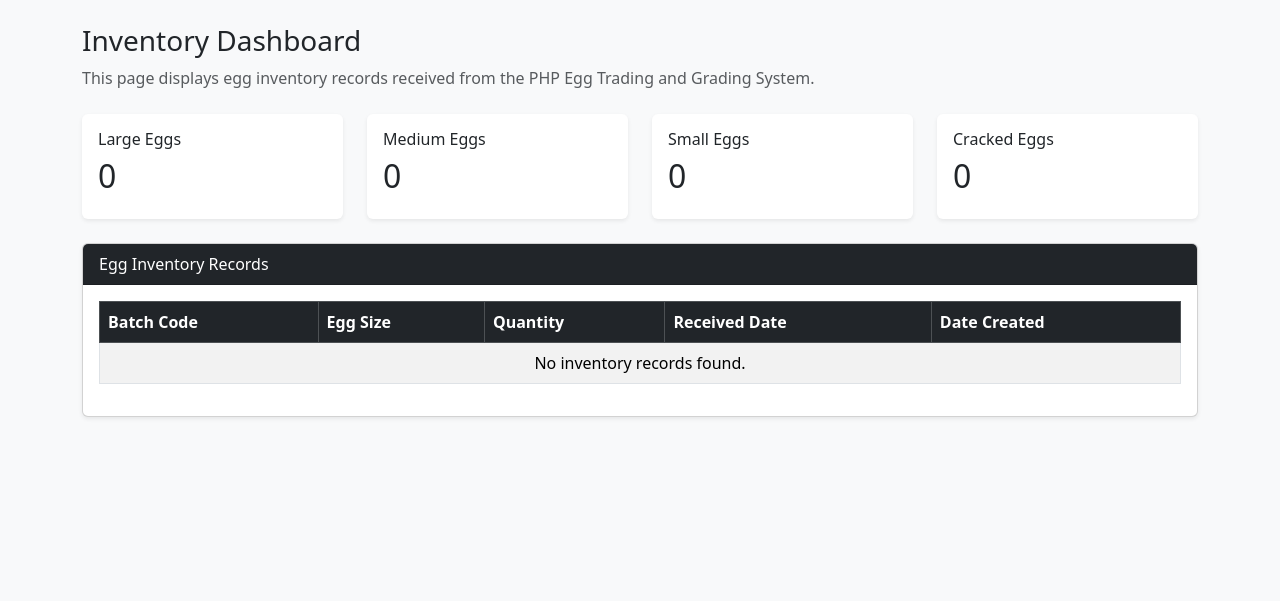
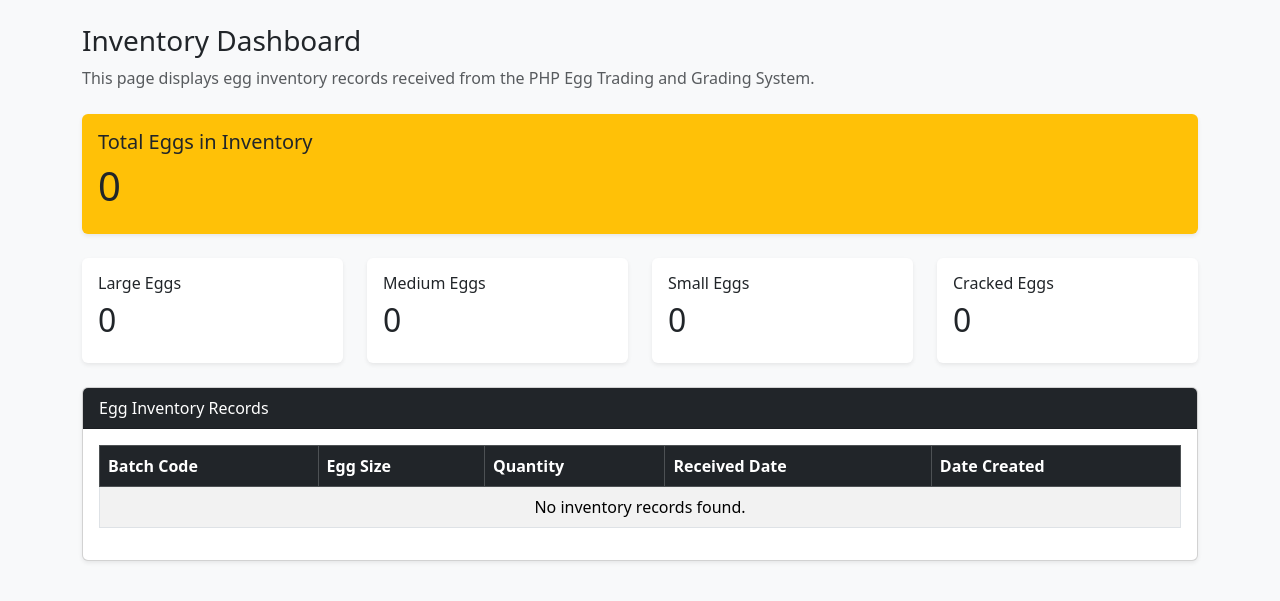
Before and after one commit to well2x22/poultry-farm-management-system, a Laravel app: page /inventory in a window 1280 px wide. Shown: the part 56-657 px from the top of the page. Run offline with Laravel 12, Linux system fonts and the light colour scheme; data that the repository does not hold is empty.

```diff
--- a/inventory-api/app/Http/Controllers/InventoryWebController.php
+++ b/inventory-api/app/Http/Controllers/InventoryWebController.php
@@ -14,6 +14,12 @@ class InventoryWebController extends Controller
             ->groupBy('egg_size')
             ->get();
 
-        return view('inventory.index', compact('inventories', 'summary'));
+        $totalEggs = EggInventory::sum('quantity');
+
+        return view('inventory.index', compact(
+            'inventories',
+            'summary',
+            'totalEggs'
+        ));
     }
 }
--- a/inventory-api/resources/views/inventory/index.blade.php
+++ b/inventory-api/resources/views/inventory/index.blade.php
@@ -37,7 +37,20 @@
         This page displays egg inventory records received from the PHP Egg Trading and Grading System.
     </p>
 
+    <!-- TOTAL EGGS CARD -->
     <div class="row mt-4 mb-4">
+        <div class="col-md-12">
+            <div class="card shadow-sm border-0 bg-warning">
+                <div class="card-body">
+                    <h5>Total Eggs in Inventory</h5>
+                    <h1>{{ $totalEggs }}</h1>
+                </div>
+            </div>
+        </div>
+    </div>
+
+    <!-- EGG SIZE SUMMARY CARDS -->
+    <div class="row mb-4">
 
         @php
             $sizes = ['Large', 'Medium', 'Small', 'Cracked'];
```
Also changed, not shown: inventory-api/app/Http/Controllers/Api/EggInventoryController.php (+17 -1 lines).
